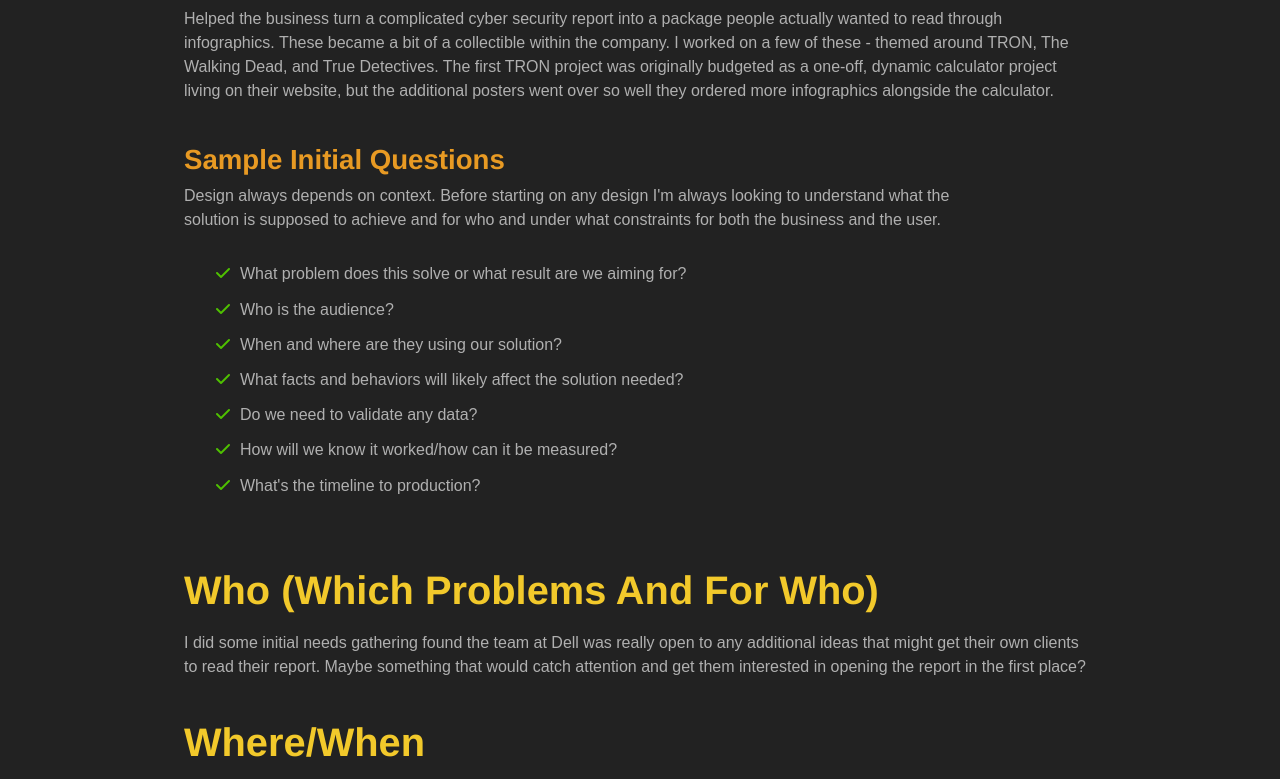
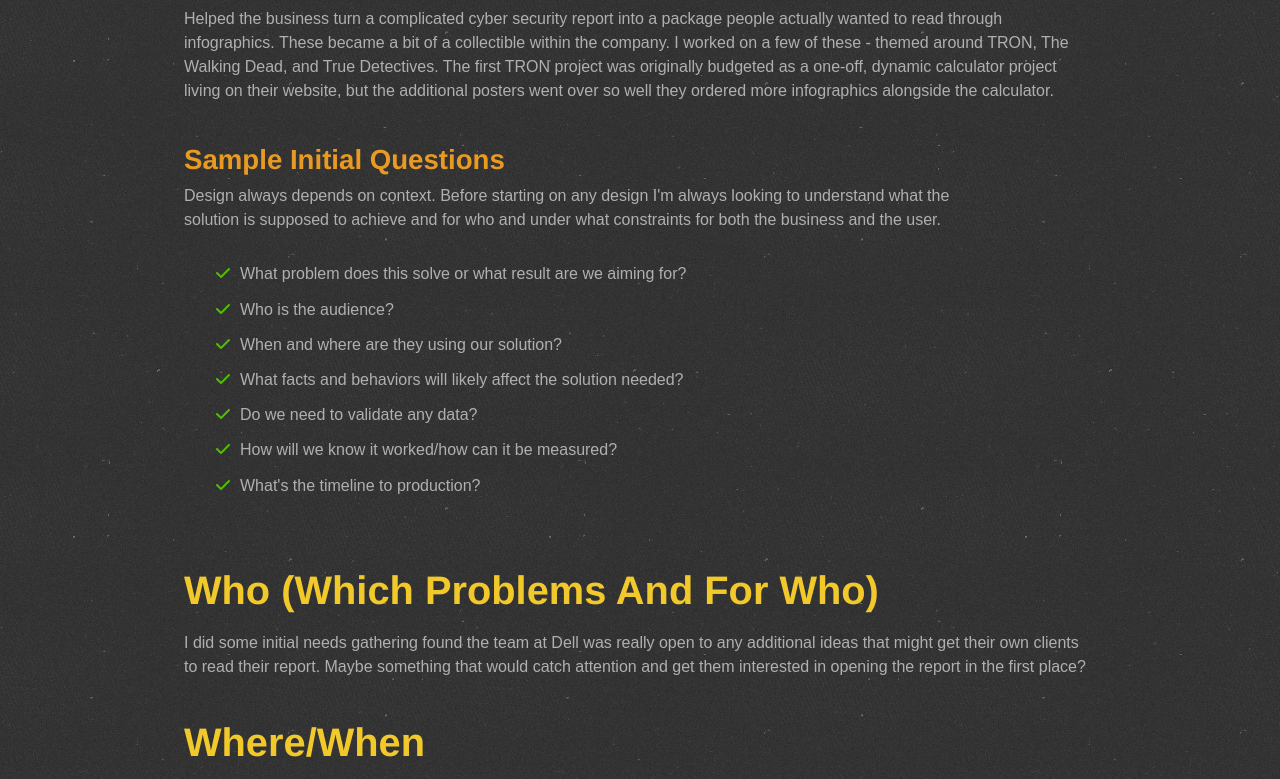
Before and after one commit to infinityspiral/ux, a website: page dell.html in a window 1280 px wide. Shown: the part 535-1314 px from the top of the page. Drawn offline with nearby package versions, Linux system fonts and the light colour scheme.

Commit message:
style: subtle texturing

```diff
--- a/src/styles/_elements-logo--priority.scss
+++ b/src/styles/_elements-logo--priority.scss
@@ -294,6 +294,23 @@ footer {
 section {
 	margin: 0 auto;
 	padding: $gridUnit*2 $gridUnit*3; // 16px 24px mobile
+	position: relative;
+
+	&::before {
+		content: '';
+		position: absolute;
+		inset: 0;
+		background: url('../images/texturetastic_gray.jpg') repeat; /* or repeat-x / repeat-y */
+		background-size: auto; /* keeps natural tile size — change if needed */
+		opacity: 0.75;
+		mix-blend-mode: multiply;
+		pointer-events: none; /* so it doesn't block clicks */
+	}
+
+	& > * { /* keep children especially images above the texture */
+		position: relative;
+		z-index: 1;
+	}
 
 	@media (min-width: $breakForTablet) {
 		width: 100%;
@@ -373,7 +390,15 @@ section {
 		}
 	}
 }
+section.bg-dark-3 {
 
+	&::before {
+		background: url('../images/texturetastic_black.jpg') repeat; /* or repeat-x / repeat-y */
+		opacity: .75;
+		mix-blend-mode: screen;
+
+	}
+}
 .bubble {
 	width: calc(100vw - $gridUnit*4);
 	max-width: 1200px;
@@ -383,6 +408,11 @@ section {
 	background: white;
 	border-radius: 20px;
 	box-shadow: 0 10px 20px rgba(0, 0, 0, .2);
+
+	&::before {
+		opacity: 0.25;
+	}
+
 	@media (min-width: $breakForTablet) {
 		margin: $padding-md auto; // 80px — was $padding-lg (144px), too heavy
 	}
@@ -636,7 +666,6 @@ section {
 
 	}
 	&.aprimo {
-
 		background: #335d7c;
 
 		.preview {
```
Also changed, not shown: images/texturetastic_black.jpg (added), images/texturetastic_gray.jpg (added), src/styles/styles-2025.css, styles/styles-2025.css, 1 other file.
